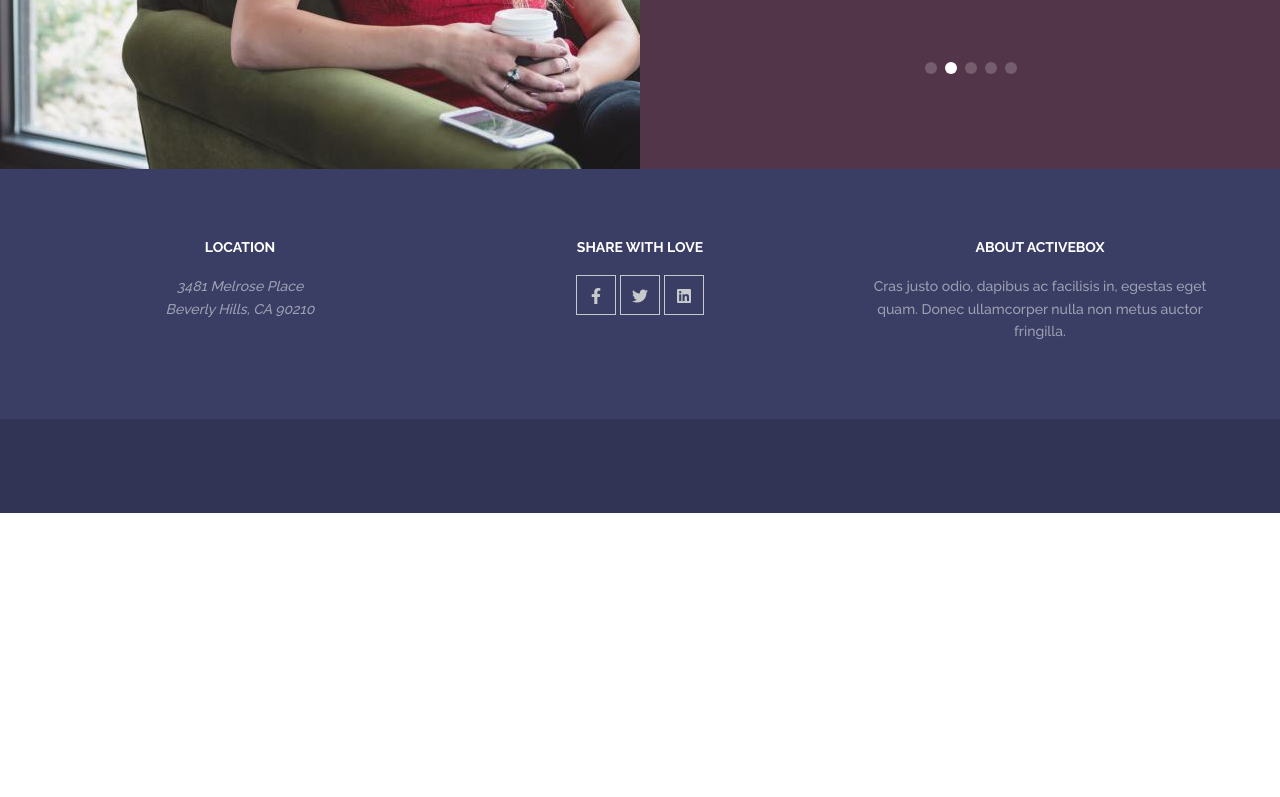
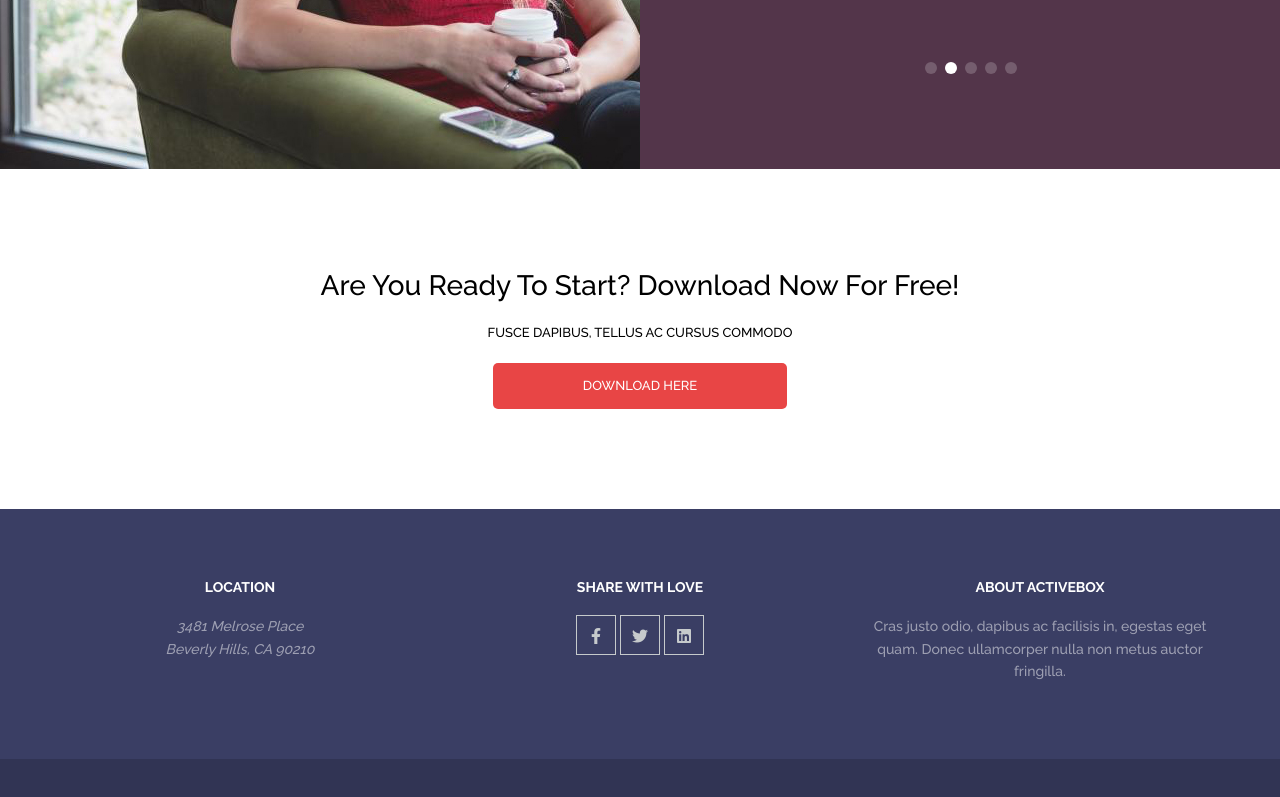
Before and after one commit to tahjibaamin/activebox, a plain HTML site: page index.html in a window 1280 px wide. Shown: the part 3030-3827 px from the top of the page. Before the commit the page ends 3543 px from the top, so only its background shows below. Drawn offline with nearby package versions, Linux system fonts and the light colour scheme.

Commit message:
file added

```diff
--- a/css/style.css
+++ b/css/style.css
@@ -483,6 +483,60 @@ nav .navbar .nav-list ul li a:hover {
 /* ================ feedback css ends ================== */
 
 
+/*============== download-here starts ===============*/
+
+#downloads {
+    height: 340px;
+}
+
+#downloads .download {
+    height: 140px;
+    display: flex;
+    flex-direction: column;
+    justify-content: space-between;
+    padding-top: 100px;
+    padding-bottom: 100px;
+    align-items: center;
+}
+
+#downloads .download h5 {
+    font-size: 28px;
+    color: var(--hcolor);
+}
+
+#downloads .download h6 {
+    font-size: 13px;
+    color: var(--hcolor);
+}
+
+#downloads .download a {
+    font-size: 13px;
+    background: var(--brand);
+    color: #fff;
+    padding: 0 90px 0 90px;
+    line-height: 46px;
+    border-radius: 5px;
+    -webkit-border-radius: 5px;
+    -moz-border-radius: 5px;
+    -ms-border-radius: 5px;
+    -o-border-radius: 5px;
+    transition: all linear 0.4s;
+    -webkit-transition: all linear 0.4s;
+    -moz-transition: all linear 0.4s;
+    -ms-transition: all linear 0.4s;
+    -o-transition: all linear 0.4s;
+}
+
+#downloads .download a:hover {
+    color: var(--brand);
+    background: #fff;
+    border: 1px solid var(--brand)
+}
+
+
+/*============== download-here ends ===============*/
+
+
 /* ================ footer css starts ================== */
 
 footer .footer-top {
@@ -529,6 +583,11 @@ footer .footer-top .footer-top-main .footer-social a i {
     -o-transition: all linear 0.4s;
 }
 
+footer .footer-top .footer-top-main .footer-social a i:hover {
+    border-color: var(--brand);
+    color: var(--brand);
+}
+
 footer .footer-top .footer-top-main .footer-item address {
     padding: 0 110px;
 }
--- a/index.html
+++ b/index.html
@@ -356,6 +356,16 @@
     <!-- feedback ends -->
 
 
+    <!-- download-here starts-->
+    <section id="downloads">
+        <div class="container download">
+            <h5 class="rale-reg text-cap text-center">Are You Ready to Start? Download Now For Free!</h5>
+            <h6 class="rale-reg text-up text-center">Fusce dapibus, tellus ac cursus commodo</h6>
+            <a href="#" class="rale-reg text-up text-white">download here</a>
+        </div>
+    </section>
+    <!-- download-here ends-->
+
     <!-- footer starts -->
     <footer>
         <section class="footer-top">
```
